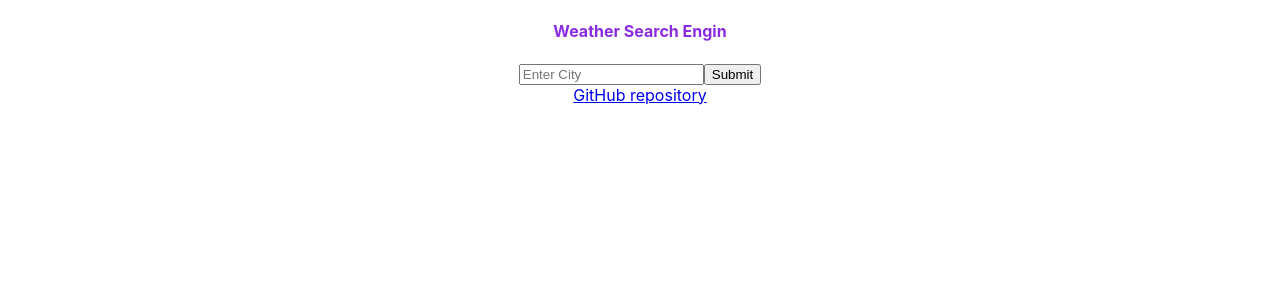
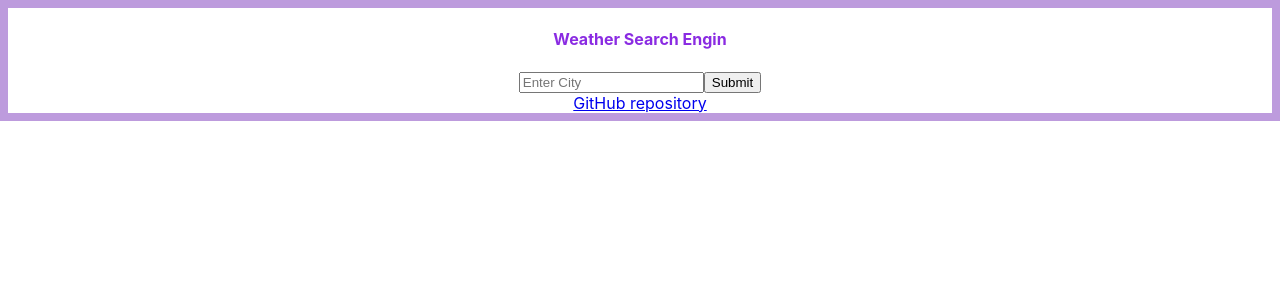
Before and after one commit to Mittensdlara/my-awsome-app, a React (Create React App) app: page / in a window 1280 px wide. Shown: the top 300 px of the page. Built offline with nearby package versions, Linux system fonts and the light colour scheme.

Commit message:
Add a border

```diff
--- a/src/App.css
+++ b/src/App.css
@@ -1,4 +1,5 @@
 .App {
+
   text-align: center;
   color: blueviolet;
 }
--- a/src/index.css
+++ b/src/index.css
@@ -1,5 +1,6 @@
 body {
-  margin: 0;
+  border: 8px solid rgb(189, 155, 221);
+  margin: 0 auto;
   font-family: -apple-system, BlinkMacSystemFont, 'Segoe UI', 'Roboto', 'Oxygen',
     'Ubuntu', 'Cantarell', 'Fira Sans', 'Droid Sans', 'Helvetica Neue',
     sans-serif;
```
